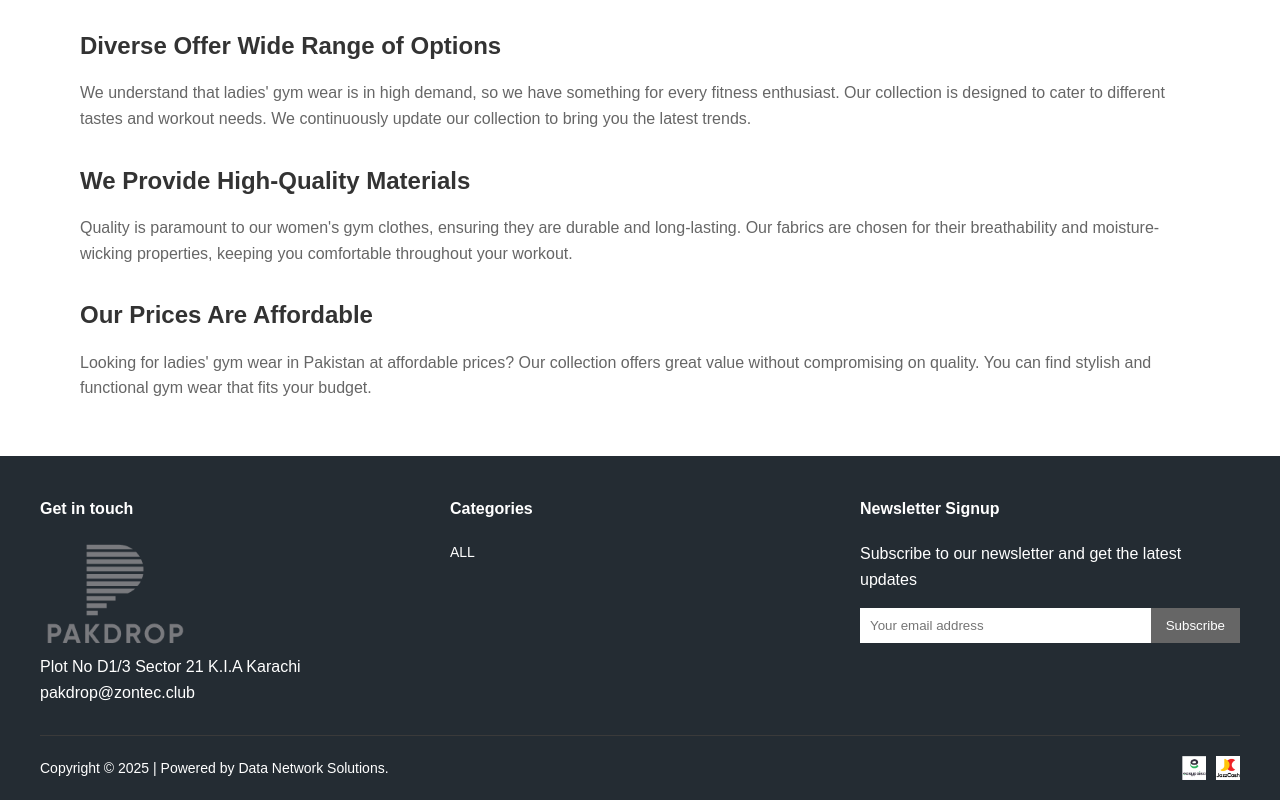
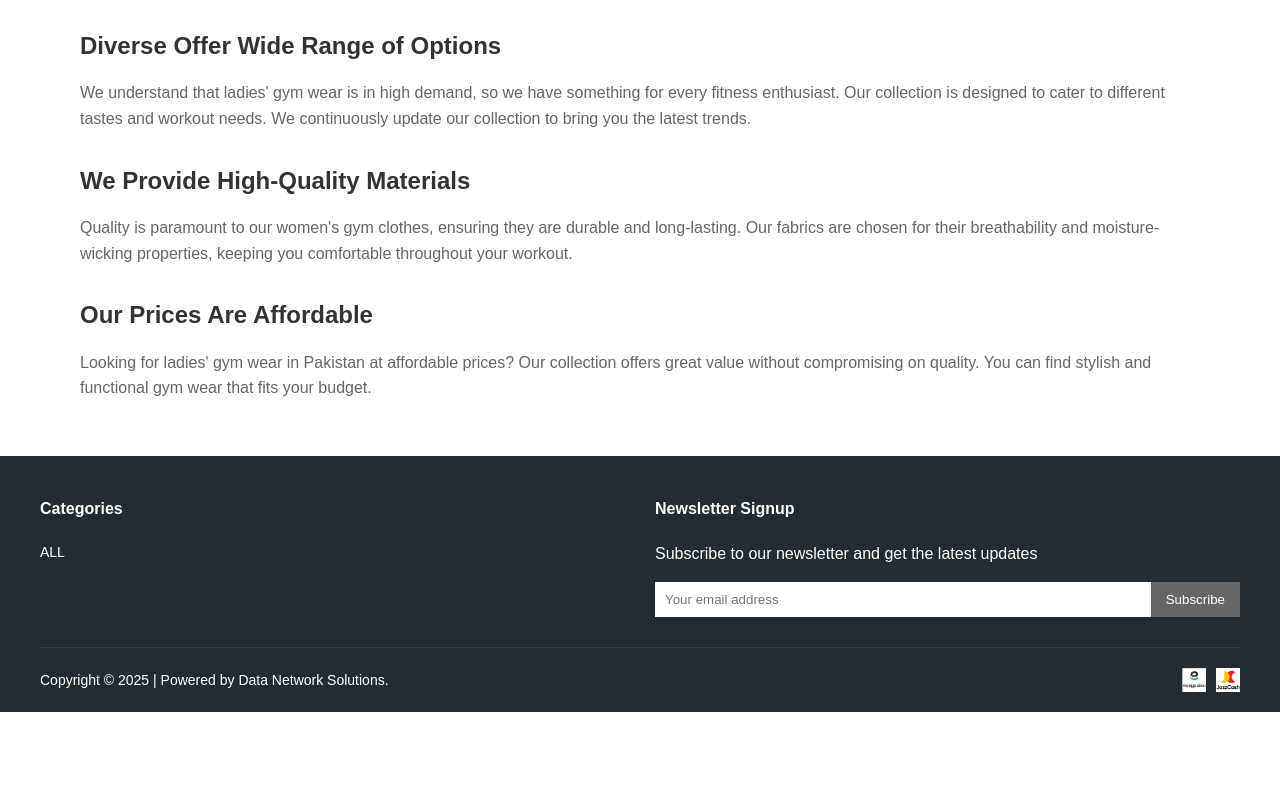
Before and after one commit to xxxxlu/diverse, a Vue app: page / in a window 1280 px wide. Shown: the part 5154-5954 px from the top of the page. After the commit the page ends 5866 px from the top, so only its background shows below. Built offline with nearby package versions, Linux system fonts and the light colour scheme.

Commit message:
feat: 去除底部信息

```diff
--- a/src/App.vue
+++ b/src/App.vue
@@ -35,14 +35,6 @@
     <footer>
       <div class="footer-container">
         <div class="footer-content">
-          <div class="footer-column">
-            <h3>Get in touch</h3>
-            <div class="footer-logo">
-              <img src="./assets/pakdrop.png" alt="pakdrop" width="150" />
-            </div>
-            <p>Plot No D1/3 Sector 21 K.I.A Karachi</p>
-            <a href="#">pakdrop@zontec.club</a>
-          </div>
 
           <div class="footer-column">
             <h3>Categories</h3>
```
